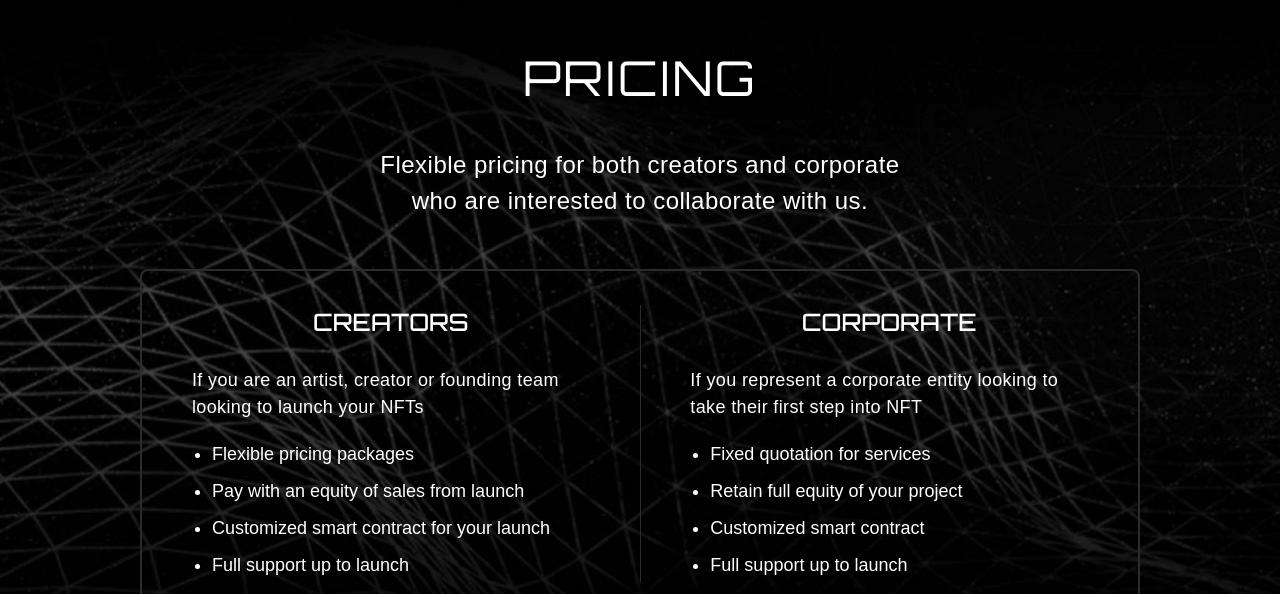
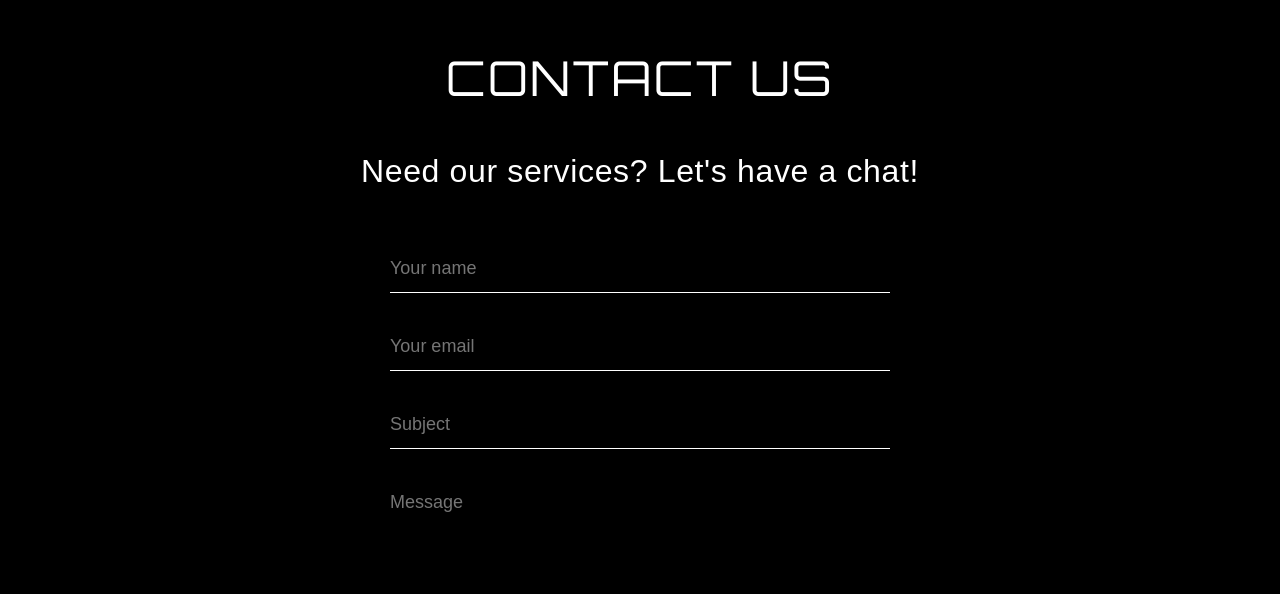
Before and after one commit to lewlian/GEN3-website, a Next.js app: page / in a window 1280 px wide. Shown: the part 2106-2700 px from the top of the page. Built offline with nearby package versions, Linux system fonts and the light colour scheme; no server answers; a web font is replaced by a local one; what google-spreadsheet would draw is missing.

Commit message:
Remove pricing section

```diff
--- a/pages/index.tsx
+++ b/pages/index.tsx
@@ -36,11 +36,11 @@ const Index: NextPage = () => {
               <Projects />
             </ScrollElement> */}
 
-            <div className={styles.background2}>
+            {/* <div className={styles.background2}>
               <ScrollElement name={NavItemsType.PRICING}>
                 <Pricing />
               </ScrollElement>
-            </div>
+            </div> */}
 
             <ScrollElement name={NavItemsType.CONTACT}>
               <ContactUs />
```
